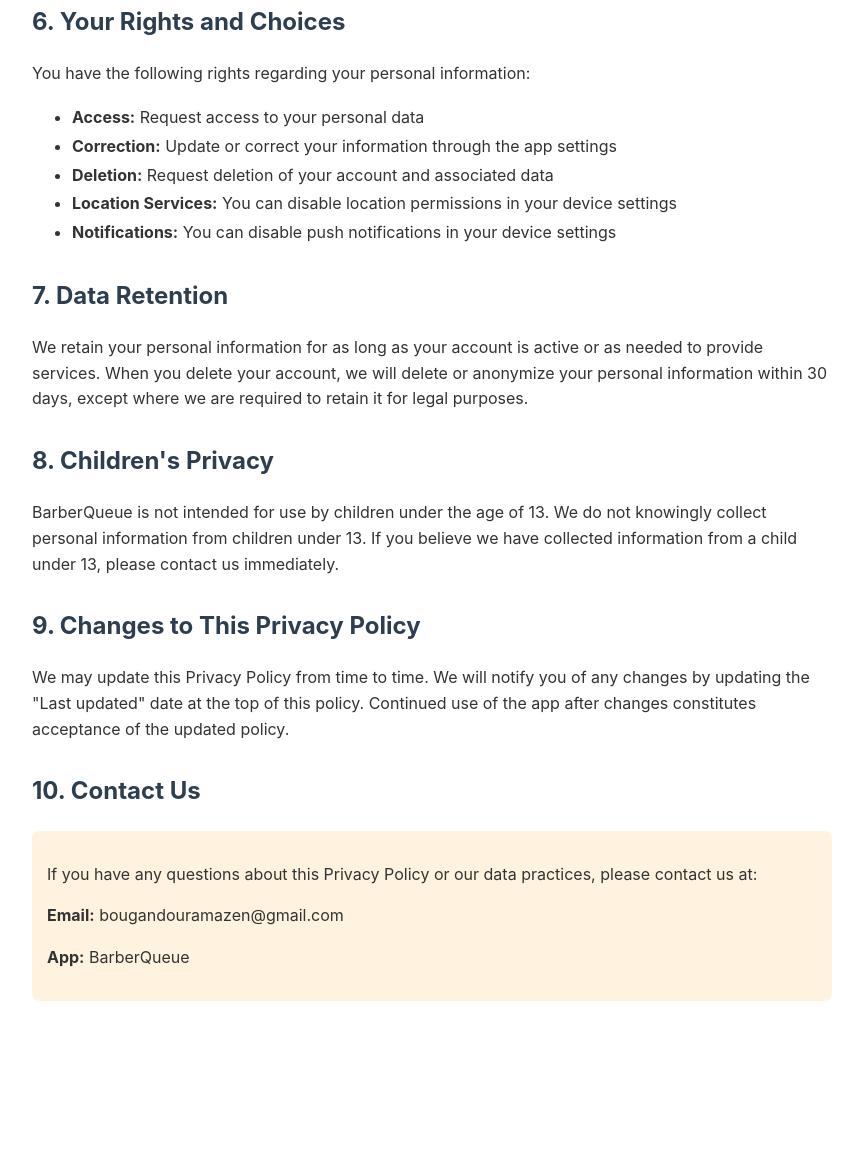
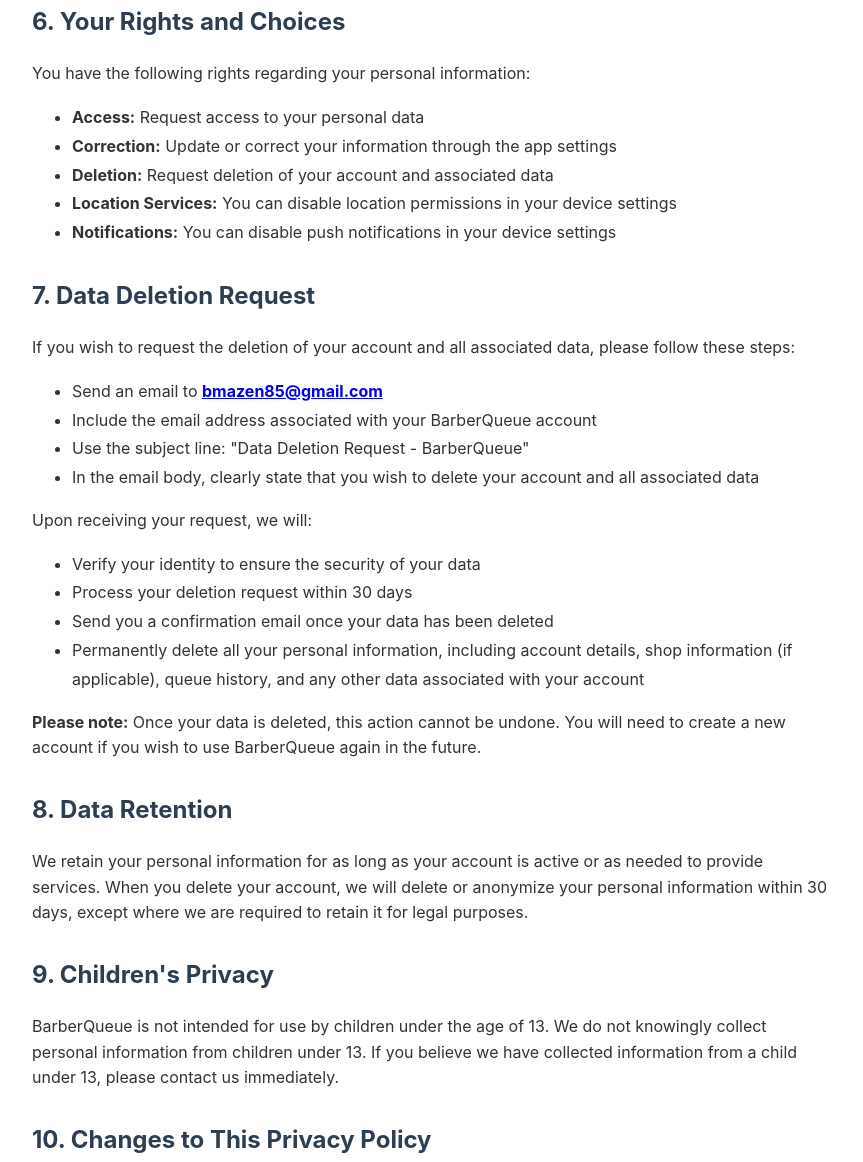
Before and after one commit to BougandouraMazen/BarberQueuePrivacyPolicy, a plain HTML site: page index.html in a window 1280 px wide. Shown: the part 2430-3592 px from the top of the page, without its empty margins (208-1071 px from the left). Before the commit the page ends 3476 px from the top, so only its background shows below. Drawn offline with Linux system fonts and the light colour scheme.

Commit message:
Add data deletion request section and update contact email

```diff
--- a/index.html
+++ b/index.html
@@ -171,31 +171,52 @@
     </div>
 
     <div class="section">
-        <h2>7. Data Retention</h2>
+        <h2>7. Data Deletion Request</h2>
+        <p>If you wish to request the deletion of your account and all associated data, please follow these steps:</p>
+        <ul>
+            <li>Send an email to <strong><a href="mailto:bmazen85@gmail.com">bmazen85@gmail.com</a></strong></li>
+            <li>Include the email address associated with your BarberQueue account</li>
+            <li>Use the subject line: "Data Deletion Request - BarberQueue"</li>
+            <li>In the email body, clearly state that you wish to delete your account and all associated data</li>
+        </ul>
+        <p>Upon receiving your request, we will:</p>
+        <ul>
+            <li>Verify your identity to ensure the security of your data</li>
+            <li>Process your deletion request within 30 days</li>
+            <li>Send you a confirmation email once your data has been deleted</li>
+            <li>Permanently delete all your personal information, including account details, shop information (if
+                applicable), queue history, and any other data associated with your account</li>
+        </ul>
+        <p><strong>Please note:</strong> Once your data is deleted, this action cannot be undone. You will need to
+            create a new account if you wish to use BarberQueue again in the future.</p>
+    </div>
+
+    <div class="section">
+        <h2>8. Data Retention</h2>
         <p>We retain your personal information for as long as your account is active or as needed to provide services.
             When you delete your account, we will delete or anonymize your personal information within 30 days, except
             where we are required to retain it for legal purposes.</p>
     </div>
 
     <div class="section">
-        <h2>8. Children's Privacy</h2>
+        <h2>9. Children's Privacy</h2>
         <p>BarberQueue is not intended for use by children under the age of 13. We do not knowingly collect personal
             information from children under 13. If you believe we have collected information from a child under 13,
             please contact us immediately.</p>
     </div>
 
     <div class="section">
-        <h2>9. Changes to This Privacy Policy</h2>
+        <h2>10. Changes to This Privacy Policy</h2>
         <p>We may update this Privacy Policy from time to time. We will notify you of any changes by updating the "Last
             updated" date at the top of this policy. Continued use of the app after changes constitutes acceptance of
             the updated policy.</p>
     </div>
 
     <div class="section">
-        <h2>10. Contact Us</h2>
+        <h2>11. Contact Us</h2>
         <div class="contact-info">
             <p>If you have any questions about this Privacy Policy or our data practices, please contact us at:</p>
-            <p><strong>Email:</strong> bougandouramazen@gmail.com</p>
+            <p><strong>Email:</strong> <a href="mailto:bmazen85@gmail.com">bmazen85@gmail.com</a></p>
             <p><strong>App:</strong> BarberQueue</p>
         </div>
     </div>
```
